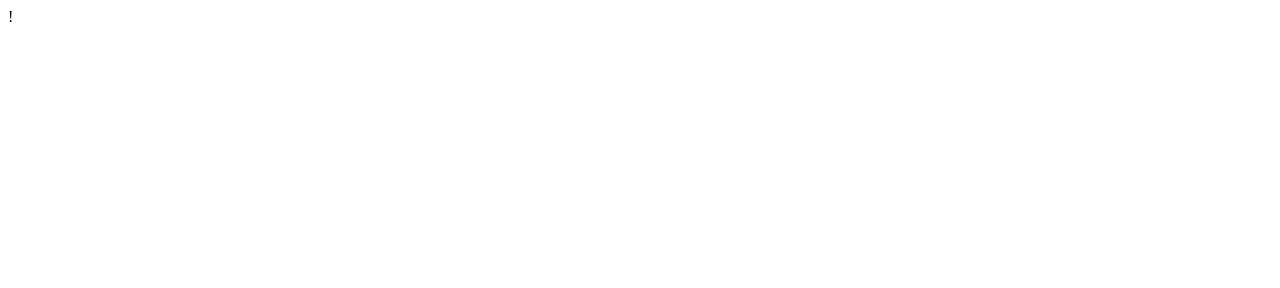
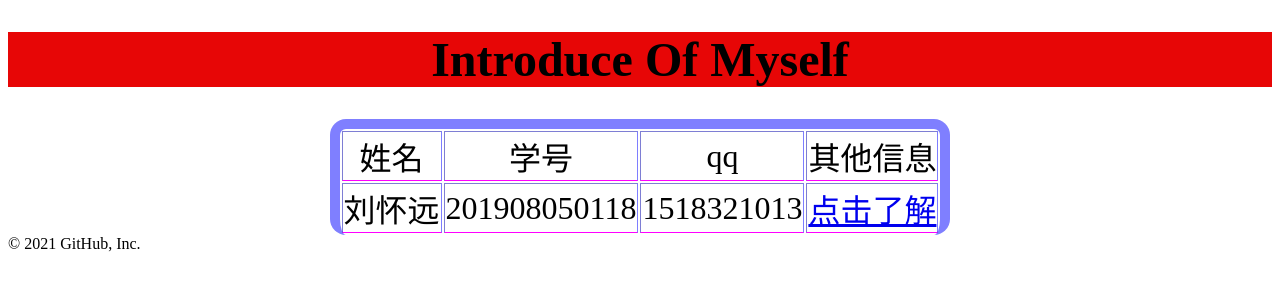
Before and after one commit to wl201908050118/congenial-waddle, a plain HTML site: page index.html in a window 1280 px wide. Drawn offline with Linux system fonts and the light colour scheme.

Commit message:
Update index.html

```diff
--- a/index.html
+++ b/index.html
@@ -1 +1,66 @@
-!
+<!DOCTYPE html>
+<html lang="en">
+<head>
+    <meta charset="UTF-8">
+    <meta http-equiv="X-UA-Compatible" content="IE=edge">
+    <meta name="viewport" content="width=device-width, initial-scale=1.0">
+    <title>Document</title>
+    <link rel="stylesheet" href="introduce.css">
+    <style>
+
+        h1
+        {
+            background:#e70606;
+            font-size:3rem;
+        }
+        table
+        {
+            border-radius: 1rem;
+            text-align: center;
+            border-style:solid;
+            border-color: rgba(0,0,255, 0.5);
+            border-bottom: rgba(255, 0, 255, 1);
+            border-width: 10px;
+            /* padding: 1rem; */
+            margin: 0 auto;
+            font-weight: 30px;
+            font-size: 2rem;
+        }
+        div{
+         text-align:center;
+            /* width: 100px;  */
+            height: 100px;
+            font-size: 2rem;
+            /* padding: 10px 20px 30px 40px; */
+            padding: 20px;
+            margin: 20px;
+            box-sizing:border-box;
+        }
+    </style>
+</head>
+<body>
+   <h1 style="text-align: center; ">Introduce Of Myself</h1>
+    <table border="24px";cellspacing=24px;><form action="">
+        <tr>
+            <td>姓名</td>
+            <td>学号</td>
+            <td>qq</td>
+            <td>其他信息</td>
+        </tr>
+        <tr>
+            <td>刘怀远</td>
+            <td>201908050118</td>
+            <td>1518321013</td>
+            <td><a href="elseimformate.html">点击了解</a></td>
+        </tr>
+    </form> </table>
+    <!-- <h2>
+        <div>
+            我叫刘怀远，来自湖南株洲。
+            平平无奇，跳脱的性格，在努力改变自己浮躁的个性，提升自己。对未来充满期待。
+            爱好是篮球，喜欢玩王者荣耀和看电影。
+        </div>
+    </h2> -->
+</body>
+</html>
+© 2021 GitHub, Inc.
```
